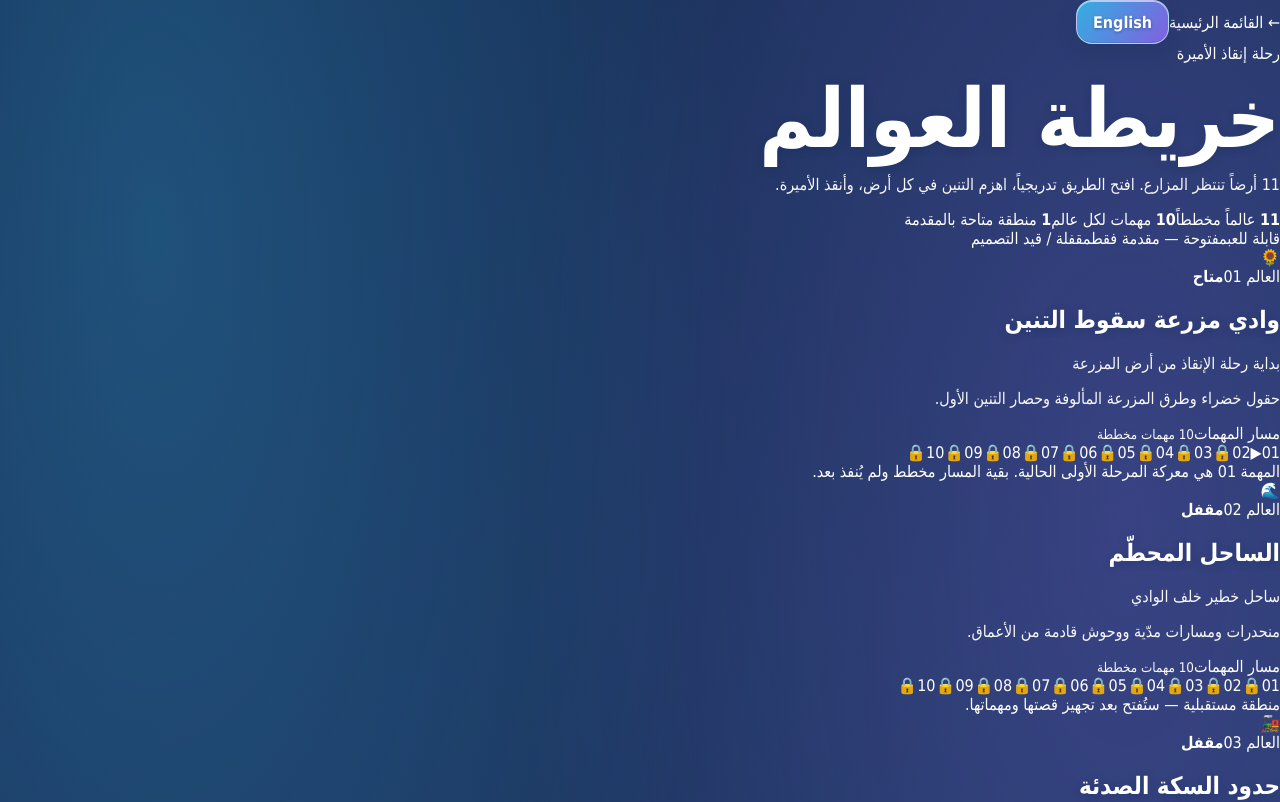
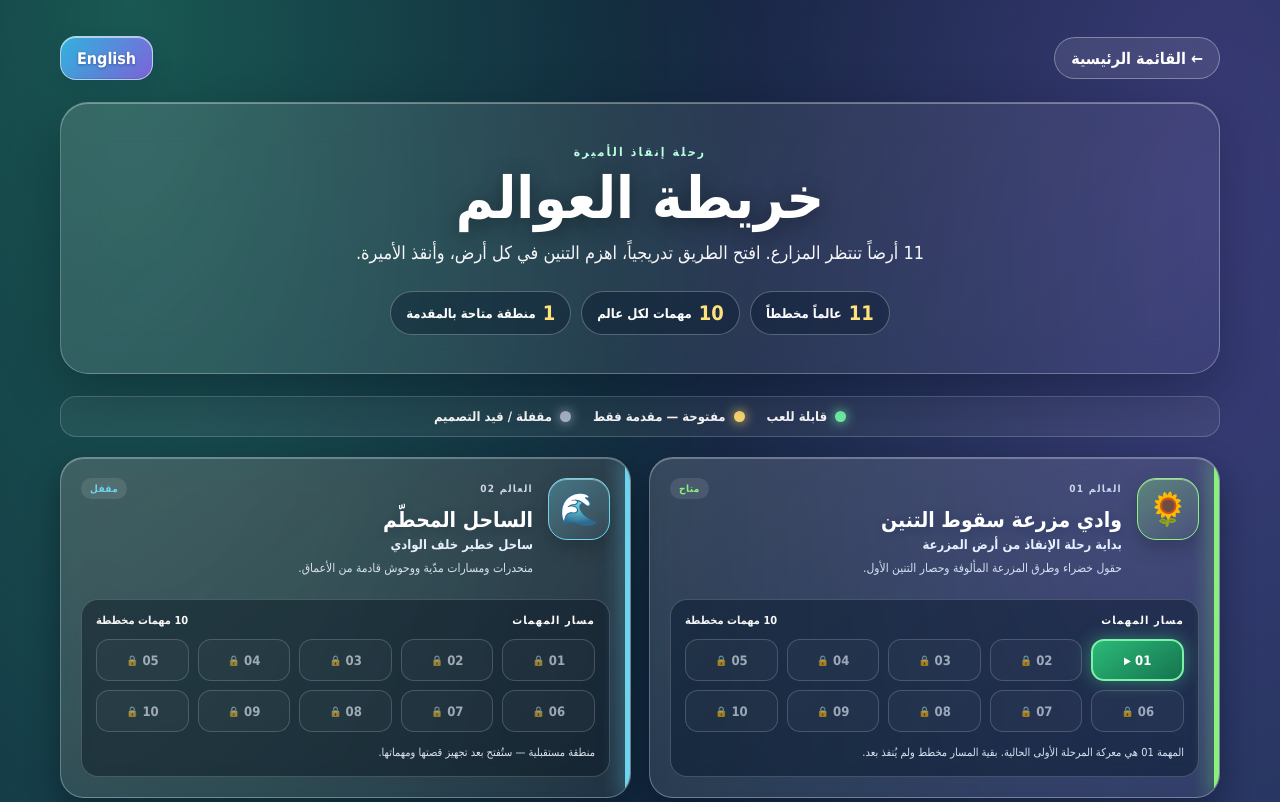
Before and after one commit to waelkamira/FarmVsMonsters, a Next.js app in the folder web/: page /stages in a window 1280 px wide. Shown: the top 802 px of the page. Built offline with nearby package versions, Linux system fonts and the light colour scheme.

Commit message:
Add colorful glass campaign map styling

```diff
--- a/web/app/globals.css
+++ b/web/app/globals.css
@@ -1666,3 +1666,90 @@ select option {
   opacity:.58;
   cursor:not-allowed;
 }
+
+
+/* Original Farm Vs Monsters campaign world map */
+.campaign-map-shell {
+  min-height:100vh;
+  padding:clamp(16px,3vw,36px);
+  color:#fff;
+  background:
+    radial-gradient(ellipse at 10% 0%,#2acb8b55,transparent 38%),
+    radial-gradient(ellipse at 95% 8%,#8a66ee55,transparent 35%),
+    linear-gradient(145deg,#101e35 0%,#142d45 48%,#18243e 100%);
+}
+.campaign-map-topbar { display:flex; align-items:center; justify-content:space-between; gap:14px; max-width:1160px; margin:0 auto 22px; }
+.campaign-map-back,.campaign-map-secondary {
+  display:inline-flex; align-items:center; justify-content:center; min-height:42px; padding:9px 16px;
+  border:1px solid #ffffff55; border-radius:999px; color:#fff!important; text-decoration:none;
+  background:#ffffff18; backdrop-filter:blur(14px); font-weight:900;
+}
+.campaign-map-heading { max-width:1160px; margin:0 auto 22px; padding:clamp(22px,4vw,38px); text-align:center;
+  border:1px solid #ffffff45; border-radius:28px; background:linear-gradient(135deg,#ffffff22,#ffffff09);
+  box-shadow:inset 0 1px 0 #ffffff55,0 18px 55px #030b1c55; backdrop-filter:blur(18px);
+}
+.campaign-map-eyebrow { color:#b9ffe1; font-size:12px; font-weight:1000; letter-spacing:.18em; }
+.campaign-map-heading h1 { margin:10px 0; color:#fff; font-size:clamp(34px,6vw,58px); font-weight:1000; text-shadow:0 4px 22px #0006; }
+.campaign-map-heading>p { max-width:760px; margin:0 auto; color:#f1f8ff; font-size:clamp(15px,2vw,18px); line-height:1.8; }
+.campaign-map-stats { display:flex; justify-content:center; flex-wrap:wrap; gap:10px; margin-top:22px; }
+.campaign-map-stats span { display:flex; align-items:center; gap:7px; padding:9px 15px; border:1px solid #ffffff45; border-radius:999px; background:#07172c66; color:#fff; font-size:13px; font-weight:800; }
+.campaign-map-stats strong { color:#ffe27a; font-size:20px; }
+.campaign-map-legend { display:flex; flex-wrap:wrap; justify-content:center; gap:12px 22px; max-width:1160px; margin:0 auto 20px; padding:12px 16px; border:1px solid #ffffff30; border-radius:16px; background:#ffffff10; }
+.campaign-map-legend span { display:flex; align-items:center; gap:8px; color:#fff; font-size:13px; font-weight:800; }
+.legend-dot { width:11px; height:11px; display:inline-block; border-radius:50%; box-shadow:0 0 12px currentColor; }
+.legend-playable { background:#72f4a8; color:#72f4a8; }
+.legend-preview { background:#ffdb72; color:#ffdb72; }
+.legend-locked { background:#aab7ca; color:#aab7ca; }
+.campaign-world-list { display:grid; grid-template-columns:repeat(2,minmax(0,1fr)); gap:18px; max-width:1160px; margin:0 auto; }
+.campaign-world-card { --world-accent:#62d6a0; position:relative; min-width:0; overflow:hidden; padding:20px; border:1px solid #ffffff50; border-radius:24px;
+  background:linear-gradient(145deg,#ffffff25,#ffffff0b); box-shadow:inset 0 1px 0 #ffffff45,0 12px 32px #020b1b66; backdrop-filter:blur(16px);
+}
+.campaign-world-card:before { content:""; position:absolute; inset:0 auto 0 0; width:5px; background:var(--world-accent); box-shadow:0 0 20px var(--world-accent); }
+[dir="rtl"] .campaign-world-card:before { inset:0 0 0 auto; }
+.theme-farm { --world-accent:#8af17d; }
+.theme-coast { --world-accent:#4edcff; }
+.theme-frontier { --world-accent:#ffbd62; }
+.theme-ice { --world-accent:#a9e8ff; }
+.theme-jungle { --world-accent:#8ce96c; }
+.theme-tech { --world-accent:#b99aff; }
+.theme-night { --world-accent:#a99bff; }
+.theme-festival { --world-accent:#ff8ec8; }
+.theme-primeval { --world-accent:#d7d879; }
+.theme-flood { --world-accent:#69e5d2; }
+.theme-rift { --world-accent:#ff8b78; }
+.world-is-locked { filter:saturate(.72); }
+.campaign-world-main { display:flex; gap:15px; align-items:flex-start; }
+.campaign-world-emblem { display:grid; place-items:center; flex:0 0 62px; width:62px; height:62px; border:1px solid var(--world-accent); border-radius:19px;
+  background:linear-gradient(145deg,color-mix(in srgb,var(--world-accent) 35%,transparent),#ffffff0b); font-size:32px; box-shadow:0 8px 20px #0003,inset 0 1px 0 #fff7;
+}
+.campaign-world-copy { min-width:0; flex:1; }
+.campaign-world-kicker { display:flex; flex-wrap:wrap; justify-content:space-between; align-items:center; gap:7px; color:#c9d8ed; font-size:10px; font-weight:1000; letter-spacing:.13em; }
+.campaign-world-kicker b { padding:5px 9px; border-radius:999px; background:#ffffff1a; color:var(--world-accent); letter-spacing:.04em; }
+.campaign-world-copy h2 { margin:8px 0 4px; color:#fff; font-size:clamp(17px,2vw,21px); line-height:1.25; }
+.campaign-world-subtitle { margin:0 0 7px!important; color:#e4efff!important; font-size:13px!important; font-weight:800; }
+.campaign-world-description { margin:0!important; color:#d2e0f3!important; font-size:12px!important; line-height:1.65!important; }
+.campaign-mission-track { margin-top:20px; padding:14px; border:1px solid #ffffff30; border-radius:17px; background:#06172a77; }
+.campaign-track-label { display:flex; align-items:center; justify-content:space-between; gap:10px; margin-bottom:12px; color:#fff; font-size:11px; font-weight:1000; letter-spacing:.1em; }
+.campaign-track-label small { color:#c8d6e8; font-size:11px; font-weight:700; letter-spacing:0; }
+.campaign-mission-nodes { display:grid; grid-template-columns:repeat(5,minmax(0,1fr)); gap:9px; }
+.campaign-mission-node { display:flex; align-items:center; justify-content:center; gap:4px; min-width:0; min-height:42px; padding:5px; border:1px solid #aab7ca66; border-radius:13px; color:#fff; background:#ffffff12; text-decoration:none; }
+.campaign-mission-number { font-size:13px; font-weight:1000; }
+.campaign-mission-state { font-size:10px; }
+.campaign-mission-node.is-playable { border:2px solid #7af3a7; color:#fff; background:linear-gradient(145deg,#2bba78,#16744f); box-shadow:0 0 18px #57f2a766; }
+.campaign-mission-node.is-unlocked-preview { border:2px solid #ffdc78; color:#fff; background:linear-gradient(145deg,#b88a2f,#78501e); }
+.campaign-mission-node.is-locked { color:#d4deec; background:#ffffff0a; opacity:.7; }
+.campaign-world-footnote { margin-top:12px; color:#d8e4f2; font-size:11px; line-height:1.6; }
+.campaign-map-footer { display:flex; align-items:center; justify-content:center; flex-wrap:wrap; gap:10px; max-width:1160px; margin:22px auto 0; padding:20px; border:1px solid #ffffff35; border-radius:20px; background:#ffffff10; }
+.campaign-map-footer p { flex-basis:100%; margin:0 0 4px; color:#e5efff; font-size:13px; line-height:1.7; text-align:center; }
+.campaign-map-secondary { min-height:38px; font-size:13px; }
+@media(max-width:820px) { .campaign-world-list { grid-template-columns:1fr; } }
+@media(max-width:520px) {
+  .campaign-map-shell { padding:12px; }
+  .campaign-map-heading { border-radius:20px; }
+  .campaign-world-card { padding:15px; border-radius:19px; }
+  .campaign-world-emblem { flex-basis:52px; width:52px; height:52px; font-size:27px; }
+  .campaign-mission-nodes { gap:6px; }
+  .campaign-mission-node { min-height:39px; border-radius:10px; }
+  .campaign-mission-number { font-size:12px; }
+  .campaign-map-stats span { font-size:11px; }
+}
```
